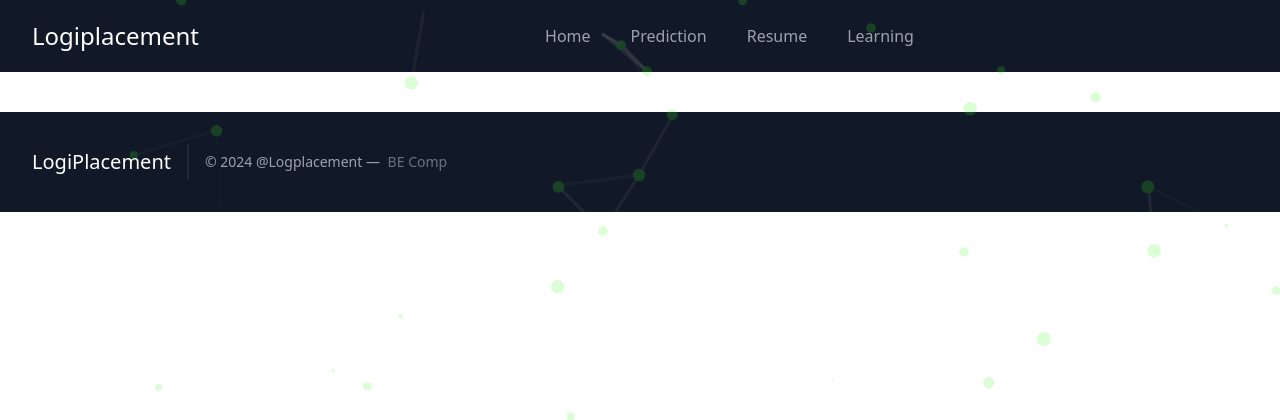
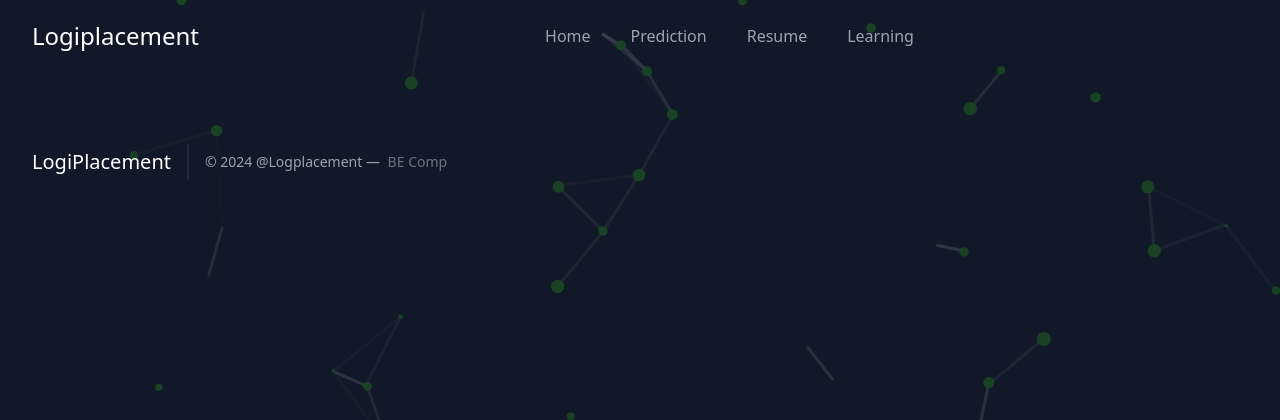
Before and after one commit to Kishanukani/PP, a Django app: page /resume_download in a window 1280 px wide. Shown: the top 420 px of the page. Run offline with Django 5.2, Linux system fonts and the light colour scheme; data that the repository does not hold is empty; parts of the project's set-up code (start-up, migrations or seed data) failed here and were passed over.

Commit message:
Background UI

```diff
--- a/PP/static/final.css
+++ b/PP/static/final.css
@@ -2,6 +2,7 @@
   padding: 0;
   margin: 0;
   box-sizing: border-box;
+
 }
 
 ::-webkit-scrollbar {
--- a/PP/static/styles_RD.css
+++ b/PP/static/styles_RD.css
@@ -3,7 +3,7 @@ body {
     margin: 0;
     padding: 0;
     /* background-color: #000; */
-    background-color: rgba(17, 24, 39, var(--tw-bg-opacity));
+    background-color: #111827;
     color: #fff;
 }
 
@@ -11,6 +11,7 @@ body {
     max-width: 1200px;
     margin: 0 auto;
     padding: 20px;
+
 }
 
 /* navbar */
```
